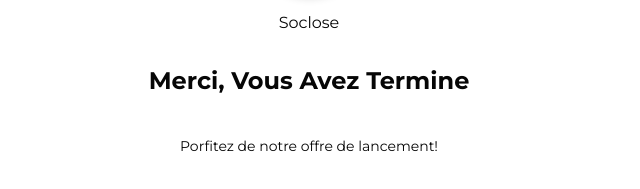
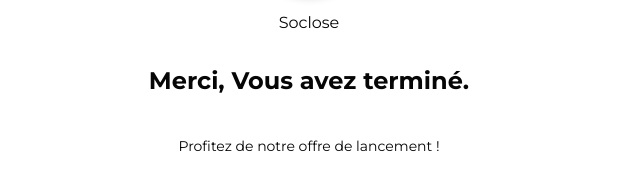
Before and after one commit to Developer-Zahid/soclose-app, a plain HTML site: page finish.html in a window 1280 px wide. Shown: the part 289-478 px from the top of the page, 331-971 px from the left. Drawn offline with Linux system fonts and the light colour scheme.

Commit message:
Solved translation issue

```diff
--- a/assets/scss/style.scss
+++ b/assets/scss/style.scss
@@ -97,7 +97,6 @@ body{
         font-size: 24px;
         font-weight: 700;
         margin-bottom: 40px;
-        text-transform: capitalize;
     }
     &__text{
         font-size: 14px;
--- a/finish.html
+++ b/finish.html
@@ -19,8 +19,8 @@
                             <img src="./assets/images/logo/logo.png" alt="logo" class="img-fluid">
                         </div>
                         <h6 class="app-card__logo-text mt-3">Soclose</h6>
-                        <h3 class="app-card__title">Merci, Vous avez termine</h3>
-                        <p class="app-card__text mb-0">Porfitez de notre offre de lancement!</p>
+                        <h3 class="app-card__title">Merci, Vous avez terminé.</h3>
+                        <p class="app-card__text mb-0">Profitez de notre offre de lancement !</p>
                     </div>
                 </div>
             </div>
```
Also changed, not shown: contact.html (+4 -4 lines), index.html (+1 -1 lines), assets/css/style.css, assets/css/style.min.css, 2 other files.
